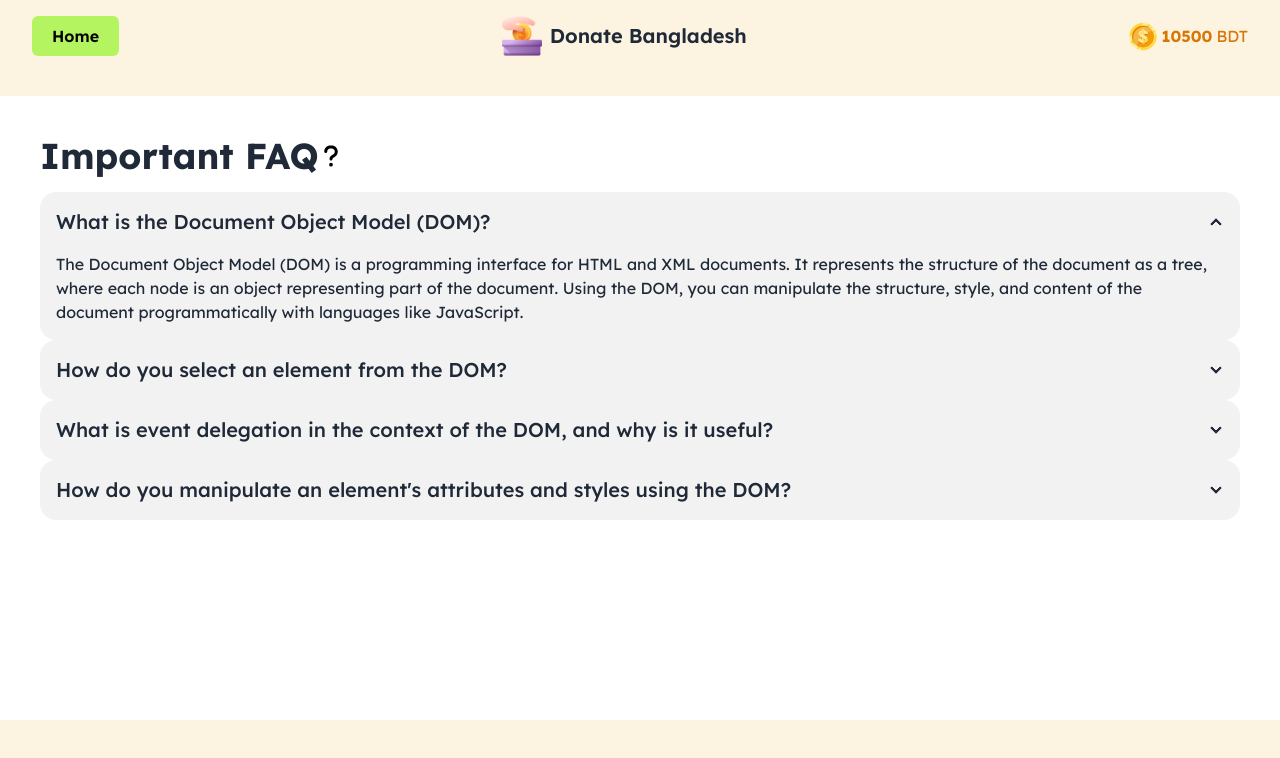
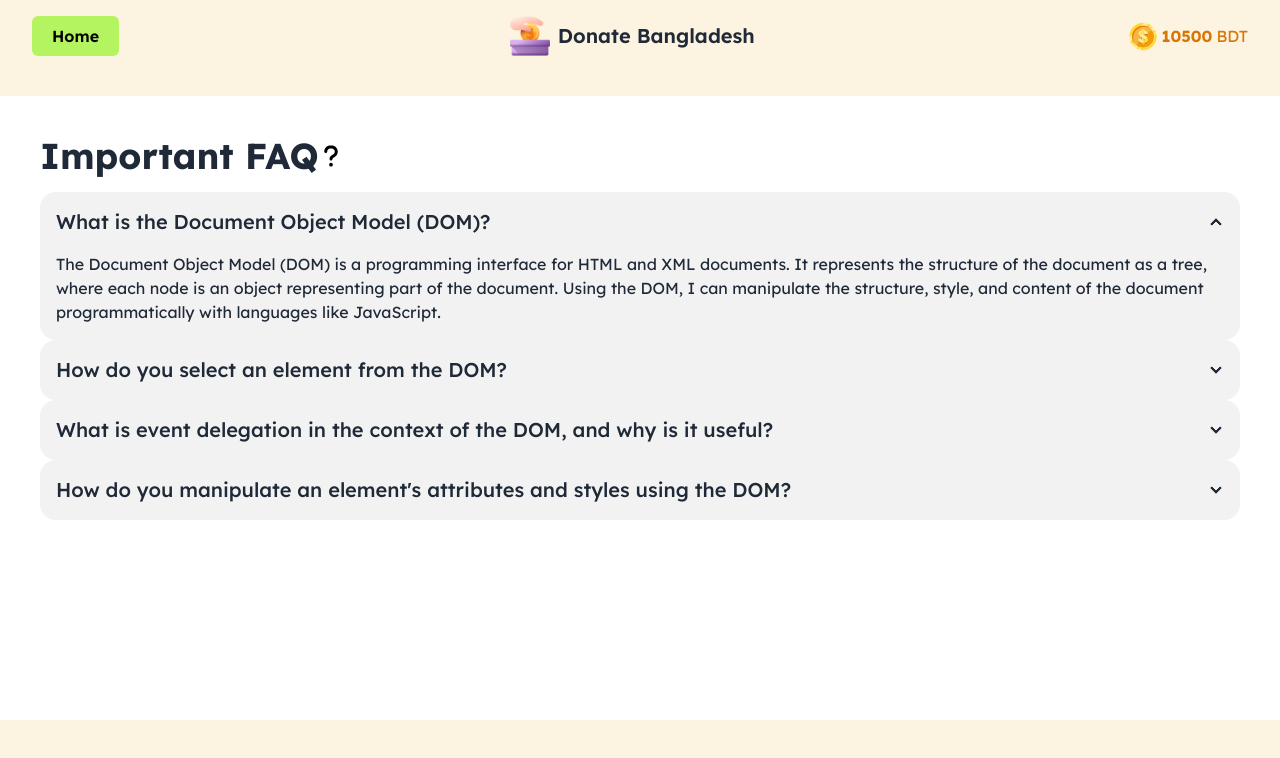
Before and after one commit to Crypt06545/Donate-Bangladesh, a plain HTML site: page blog.html in a window 1280 px wide. Drawn offline with nearby package versions, Linux system fonts and the light colour scheme.

Commit message:
change some answer in blog page

```diff
--- a/blog.html
+++ b/blog.html
@@ -55,9 +55,9 @@
             <img
               src="./assets/logo.png"
               alt="Donate Bangladesh"
-              class="w-10 h-10"
+              class="w-10 h-10 ml-4"
             />
-            <span class="text-gray-800 font-semibold text-xl"
+            <span class="text-gray-800 font-semibold lg:text-xl"
               >Donate Bangladesh</span
             >
           </div>
@@ -98,7 +98,7 @@
             The Document Object Model (DOM) is a programming interface for HTML
             and XML documents. It represents the structure of the document as a
             tree, where each node is an object representing part of the
-            document. Using the DOM, you can manipulate the structure, style,
+            document. Using the DOM, I can manipulate the structure, style,
             and content of the document programmatically with languages like
             JavaScript.
           </p>
@@ -128,10 +128,10 @@
         </div>
         <div class="collapse-content">
           <p>
-            Event delegation is a technique where you attach a single event
+            Event delegation is a technique where I attach a single event
             listener to a parent element instead of adding multiple listeners to
             individual child elements. The event propagates up the DOM tree, and
-            you can handle it at a higher level. This reduces memory consumption
+            I can handle it at a higher level. This reduces memory consumption
             and simplifies event management.
           </p>
         </div>
```
